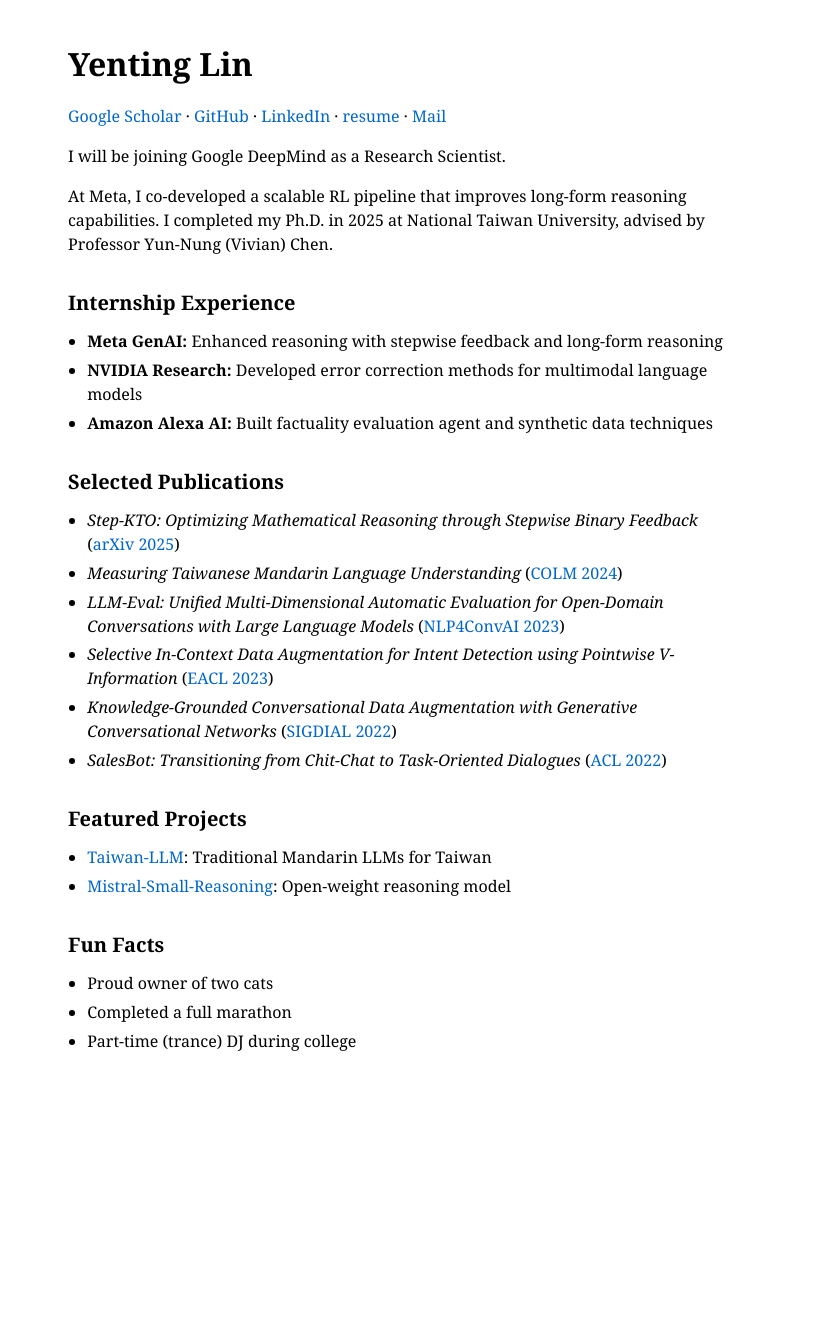
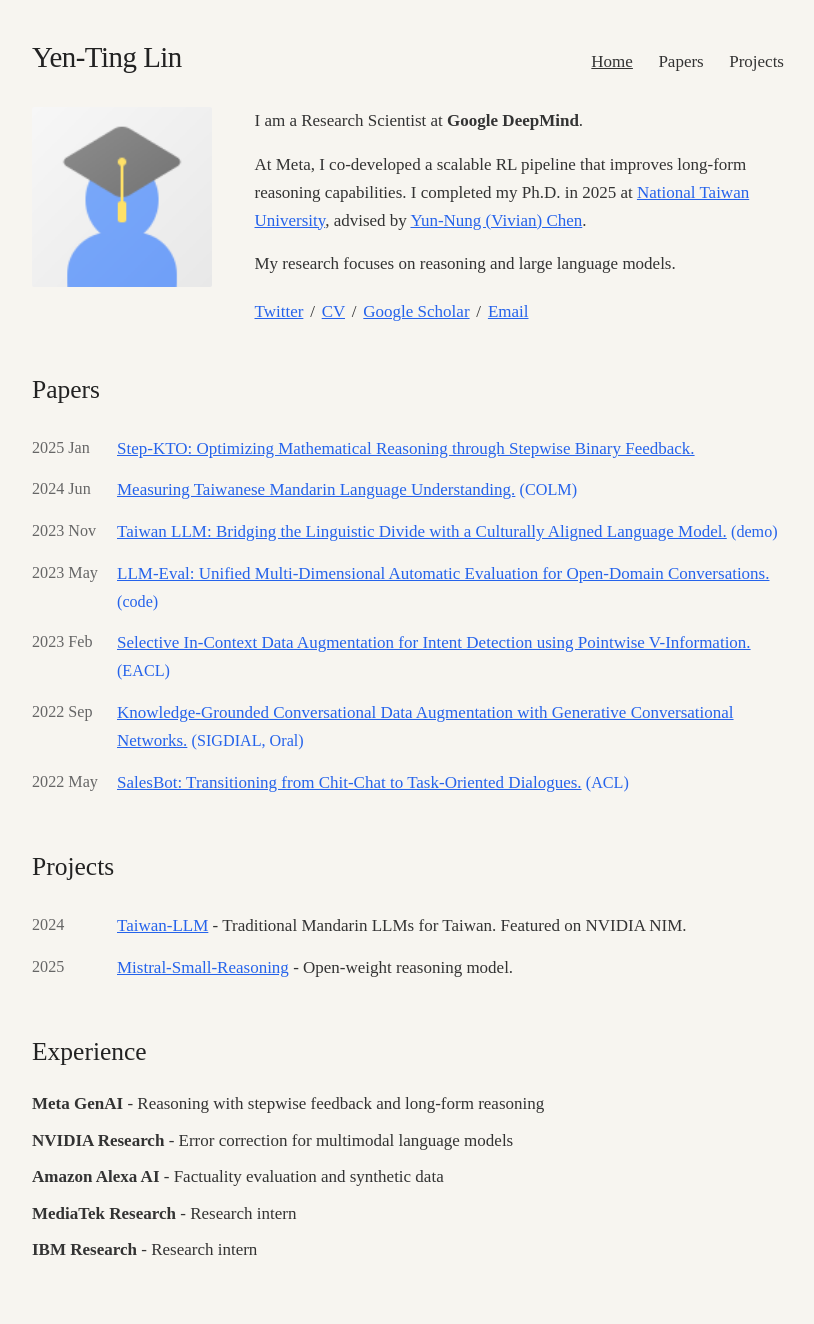
Before and after one commit to adamlin120/adamlin120.github.io, a Jekyll site: the page built from index.md, in a window 1280 px wide. Shown: the whole page, without its empty margins (232-1046 px from the left). Built offline with Jekyll 4.4.1, drawn with Linux system fonts in a browser that asks for light colours; our own code applies the rules of GitHub Pages for plain Markdown files; before the commit the page ends 1109 px from its top, so only the background shows below that.

Commit message:
Redesign website to match minimalist academic style

```diff
--- a/_layouts/homepage.html
+++ b/_layouts/homepage.html
@@ -1,142 +1,331 @@
 <!DOCTYPE html>
 <html lang="en">
-
 <head>
   <meta charset="UTF-8" />
   <meta name="viewport" content="width=device-width, initial-scale=1.0" />
-  <title>Yenting Lin</title>
+  <title>Yen-Ting Lin</title>
   <style>
-    /* ---- Global Typography & Colors ---- */
+    /* ---- Reset & Base ---- */
+    * {
+      margin: 0;
+      padding: 0;
+      box-sizing: border-box;
+    }
+
     html {
-      font-size: 16px;
+      font-size: 17px;
     }
 
     body {
-      margin: 0;
-      font-family: "Georgia", "Times New Roman", Times, serif;
-      background-color: #ffffff;
-      color: #000000;
-      line-height: 1.5;
+      font-family: "Times New Roman", Times, Georgia, serif;
+      background-color: #f7f5f0;
+      color: #333333;
+      line-height: 1.65;
     }
 
-    /* ---- Layout ---- */
-    .container {
-      max-width: 680px;
-      /* similar reading width */
+    /* ---- Header with Name + Navigation ---- */
+    header {
+      max-width: 820px;
       margin: 0 auto;
-      padding: 2.5rem 1.25rem;
+      padding: 2rem 2rem 1.5rem;
+      display: flex;
+      justify-content: space-between;
+      align-items: baseline;
     }
 
-    /* ---- Headings ---- */
-    h1 {
-      margin-top: 0;
-      margin-bottom: 1rem;
-      font-size: 2rem;
-      font-weight: 700;
+    .site-name {
+      font-size: 1.7rem;
+      font-weight: 400;
+      color: #222;
+      text-decoration: none;
+      letter-spacing: -0.5px;
     }
 
-    h2 {
-      margin: 2rem 0 0.7rem;
-      font-size: 1.25rem;
-      font-weight: 700;
+    nav {
+      display: flex;
+      gap: 1.5rem;
     }
 
-    /* ---- Links ---- */
-    a {
-      color: #0066cc;
-      /* default Safari/Chrome blue */
+    nav a {
+      color: #333;
+      text-decoration: none;
+      font-size: 1rem;
+    }
+
+    nav a:hover {
+      text-decoration: underline;
+    }
+
+    nav a.active {
+      text-decoration: underline;
+    }
+
+    /* ---- Main Container ---- */
+    .container {
+      max-width: 820px;
+      margin: 0 auto;
+      padding: 0 2rem 3rem;
+    }
+
+    /* ---- Hero Section ---- */
+    .hero {
+      display: flex;
+      gap: 2.5rem;
+      align-items: flex-start;
+      margin-bottom: 2.5rem;
+    }
+
+    .hero-image {
+      flex-shrink: 0;
+    }
+
+    .hero-image img {
+      width: 180px;
+      height: auto;
+      border-radius: 2px;
+    }
+
+    .hero-content {
+      flex: 1;
+    }
+
+    .hero-content p {
+      margin-bottom: 0.9rem;
+      color: #333;
+    }
+
+    .social-links {
+      margin-top: 1.2rem;
+    }
+
+    .social-links a {
+      color: #2563eb;
+      text-decoration: underline;
+    }
+
+    .social-links a:hover {
+      color: #1d4ed8;
+    }
+
+    .social-links .separator {
+      color: #333;
+      margin: 0 0.15rem;
+    }
+
+    /* ---- Section Headers ---- */
+    h2 {
+      font-size: 1.5rem;
+      font-weight: 400;
+      color: #222;
+      margin: 2.5rem 0 1rem;
+    }
+
+    /* ---- Papers Table ---- */
+    .papers-table {
+      width: 100%;
+      border-collapse: collapse;
+    }
+
+    .papers-table td {
+      padding: 0.4rem 0;
+      vertical-align: top;
+    }
+
+    .papers-table .date-col {
+      width: 85px;
+      color: #666;
+      font-size: 0.95rem;
+      padding-right: 1rem;
+    }
+
+    .papers-table .title-col a {
+      color: #2563eb;
+      text-decoration: underline;
+    }
+
+    .papers-table .title-col a:hover {
+      color: #1d4ed8;
+    }
+
+    .papers-table .links {
+      color: #2563eb;
+      font-size: 0.95rem;
+    }
+
+    .papers-table .links a {
+      color: #2563eb;
       text-decoration: none;
     }
 
+    .papers-table .links a:hover {
+      text-decoration: underline;
+    }
+
+    /* ---- General Links ---- */
+    a {
+      color: #2563eb;
+      text-decoration: underline;
+    }
+
     a:hover {
-      text-decoration: underline;
+      color: #1d4ed8;
     }
 
     /* ---- Lists ---- */
     ul {
-      padding-left: 1.2rem;
-      margin-top: 0.3rem;
+      list-style: none;
+      margin-top: 0.5rem;
     }
 
     ul li {
-      margin-bottom: 0.3rem;
+      margin-bottom: 0.5rem;
+      padding-left: 0;
     }
 
-    /* inline separators between anchor links */
-    .inline-links a:not(:last-child)::after {
-      content: " · ";
-      color: #000;
+    /* ---- Responsive ---- */
+    @media (max-width: 650px) {
+      .hero {
+        flex-direction: column;
+        align-items: flex-start;
+      }
+
+      .hero-image img {
+        width: 150px;
+      }
+
+      header {
+        flex-direction: column;
+        gap: 1rem;
+      }
+
+      nav {
+        gap: 1rem;
+      }
+
+      .papers-table .date-col {
+        width: 70px;
+        font-size: 0.85rem;
+      }
     }
   </style>
 </head>
+<body>
+  <!-- Header -->
+  <header>
+    <a href="/" class="site-name">Yen-Ting Lin</a>
+    <nav>
+      <a href="/" class="active">Home</a>
+      <a href="#papers">Papers</a>
+      <a href="#projects">Projects</a>
+    </nav>
+  </header>
 
-<body>
   <main class="container">
-    <!-- Name Header -->
-    <h1>Yenting Lin</h1>
+    <!-- Hero Section -->
+    <section class="hero">
+      <div class="hero-image">
+        <img src="/assets/img/avatar.png" alt="Yen-Ting Lin" />
+      </div>
+      <div class="hero-content">
+        <p>I am a Research Scientist at <strong>Google DeepMind</strong>.</p>
+        <p>
+          At Meta, I co-developed a scalable RL pipeline that improves long-form reasoning capabilities.
+          I completed my Ph.D. in 2025 at <a href="https://www.ntu.edu.tw/">National Taiwan University</a>,
+          advised by <a href="https://www.csie.ntu.edu.tw/~yvchen/">Yun-Nung (Vivian) Chen</a>.
+        </p>
+        <p>My research focuses on reasoning and large language models.</p>
+        <div class="social-links">
+          <a href="https://x.com/yentinglin56">Twitter</a>
+          <span class="separator">/</span>
+          <a href="./resume_Yenting_Lin.pdf">CV</a>
+          <span class="separator">/</span>
+          <a href="https://scholar.google.com/citations?user=UWOV0tYAAAAJ&hl=en">Google Scholar</a>
+          <span class="separator">/</span>
+          <a href="mailto:adamlin120@gmail.com">Email</a>
+        </div>
+      </div>
+    </section>
 
-    <!-- Profile links (Google Scholar, GitHub, etc.) -->
-    <div class="inline-links">
-      <a href="https://scholar.google.com/citations?user=UWOV0tYAAAAJ&hl=en">Google Scholar</a>
-      <a href="https://github.com/adamlin120">GitHub</a>
-      <a href="https://www.linkedin.com/in/yen-ting-lin-416732b3/">LinkedIn</a>
-      <a href="./resume_Yenting_Lin.pdf">resume</a>
-      <a href="javascript:void(0)" onclick="this.innerHTML = 'adamlin120 (at) gmail.com'">Mail</a>
-    </div>
+    <!-- Papers -->
+    <h2 id="papers">Papers</h2>
+    <table class="papers-table">
+      <tr>
+        <td class="date-col">2025 Jan</td>
+        <td class="title-col">
+          <a href="https://arxiv.org/pdf/2501.10799">Step-KTO: Optimizing Mathematical Reasoning through Stepwise Binary Feedback.</a>
+        </td>
+      </tr>
+      <tr>
+        <td class="date-col">2024 Jun</td>
+        <td class="title-col">
+          <a href="https://arxiv.org/abs/2403.20180">Measuring Taiwanese Mandarin Language Understanding.</a>
+          <span class="links">(<a href="https://arxiv.org/pdf/2403.20180.pdf">COLM</a>)</span>
+        </td>
+      </tr>
+      <tr>
+        <td class="date-col">2023 Nov</td>
+        <td class="title-col">
+          <a href="https://arxiv.org/abs/2311.17487">Taiwan LLM: Bridging the Linguistic Divide with a Culturally Aligned Language Model.</a>
+          <span class="links">(<a href="https://twllm.com">demo</a>)</span>
+        </td>
+      </tr>
+      <tr>
+        <td class="date-col">2023 May</td>
+        <td class="title-col">
+          <a href="http://arxiv.org/abs/2305.13711">LLM-Eval: Unified Multi-Dimensional Automatic Evaluation for Open-Domain Conversations.</a>
+          <span class="links">(<a href="https://github.com/MiuLab/LLM-Eval">code</a>)</span>
+        </td>
+      </tr>
+      <tr>
+        <td class="date-col">2023 Feb</td>
+        <td class="title-col">
+          <a href="https://aclanthology.org/2023.eacl-main.107/">Selective In-Context Data Augmentation for Intent Detection using Pointwise V-Information.</a>
+          <span class="links">(EACL)</span>
+        </td>
+      </tr>
+      <tr>
+        <td class="date-col">2022 Sep</td>
+        <td class="title-col">
+          <a href="https://aclanthology.org/2022.sigdial-1.3/">Knowledge-Grounded Conversational Data Augmentation with Generative Conversational Networks.</a>
+          <span class="links">(SIGDIAL, Oral)</span>
+        </td>
+      </tr>
+      <tr>
+        <td class="date-col">2022 May</td>
+        <td class="title-col">
+          <a href="https://aclanthology.org/2022.acl-long.425/">SalesBot: Transitioning from Chit-Chat to Task-Oriented Dialogues.</a>
+          <span class="links">(ACL)</span>
+        </td>
+      </tr>
+    </table>
 
-    <!-- Intro paragraph -->
-    <p>
-      I will be joining Google DeepMind as a Research Scientist.
-    </p>
-
-
-    <p>
-      At Meta, I co-developed a scalable RL pipeline that improves long-form reasoning capabilities.
-      I completed my Ph.D. in 2025 at National Taiwan University, advised by Professor Yun-Nung (Vivian) Chen.
-    </p>
+    <!-- Projects -->
+    <h2 id="projects">Projects</h2>
+    <table class="papers-table">
+      <tr>
+        <td class="date-col">2024</td>
+        <td class="title-col">
+          <a href="https://huggingface.co/collections/yentinglin/taiwan-llm-6523f5a2d6ca498dc3810f07">Taiwan-LLM</a> - Traditional Mandarin LLMs for Taiwan. Featured on NVIDIA NIM.
+        </td>
+      </tr>
+      <tr>
+        <td class="date-col">2025</td>
+        <td class="title-col">
+          <a href="https://huggingface.co/yentinglin/Mistral-Small-24B-Instruct-2501-reasoning">Mistral-Small-Reasoning</a> - Open-weight reasoning model.
+        </td>
+      </tr>
+    </table>
 
     <!-- Experience -->
-    <h2>Internship Experience</h2>
+    <h2>Experience</h2>
     <ul>
-      <li><strong>Meta GenAI:</strong> Enhanced reasoning with stepwise feedback and long-form reasoning</li>
-      <li><strong>NVIDIA Research:</strong> Developed error correction methods for multimodal language models</li>
-      <li><strong>Amazon Alexa AI:</strong> Built factuality evaluation agent and synthetic data techniques</li>
+      <li><strong>Meta GenAI</strong> - Reasoning with stepwise feedback and long-form reasoning</li>
+      <li><strong>NVIDIA Research</strong> - Error correction for multimodal language models</li>
+      <li><strong>Amazon Alexa AI</strong> - Factuality evaluation and synthetic data</li>
+      <li><strong>MediaTek Research</strong> - Research intern</li>
+      <li><strong>IBM Research</strong> - Research intern</li>
     </ul>
 
-    <!-- Selected Publications -->
-    <h2>Selected Publications</h2>
-    <ul>
-      <li><em>Step-KTO: Optimizing Mathematical Reasoning through Stepwise Binary Feedback</em> (<a
-          href="https://arxiv.org/pdf/2501.10799">arXiv 2025</a>)</li>
-      <li><em>Measuring Taiwanese Mandarin Language Understanding</em> (<a
-          href="https://arxiv.org/abs/2403.20180">COLM&nbsp;2024</a>)</li>
-      <li><em>LLM-Eval: Unified Multi-Dimensional Automatic Evaluation for Open-Domain Conversations with Large Language
-          Models</em> (<a href="https://aclanthology.org/2023.nlp4convai-1.5/">NLP4ConvAI&nbsp;2023</a>)</li>
-      <li><em>Selective In-Context Data Augmentation for Intent Detection using Pointwise V-Information</em> (<a
-          href="https://aclanthology.org/2023.eacl-main.107/">EACL&nbsp;2023</a>)</li>
-      <li><em>Knowledge-Grounded Conversational Data Augmentation with Generative Conversational Networks</em> (<a
-          href="https://aclanthology.org/2022.sigdial-1.3/">SIGDIAL&nbsp;2022</a>)</li>
-      <li><em>SalesBot: Transitioning from Chit-Chat to Task-Oriented Dialogues</em> (<a
-          href="https://aclanthology.org/2022.acl-long.425/">ACL&nbsp;2022</a>)</li>
-    </ul>
-
-    <!-- Featured Projects -->
-    <h2>Featured Projects</h2>
-    <ul>
-      <li><a href="https://huggingface.co/collections/yentinglin/taiwan-llm-6523f5a2d6ca498dc3810f07">Taiwan-LLM</a>:
-        Traditional Mandarin LLMs for Taiwan</li>
-      <li><a href="https://x.com/yentinglin56/status/1891371623837544859">Mistral-Small-Reasoning</a>: Open-weight
-        reasoning model</li>
-    </ul>
-
-    <!-- Fun Facts -->
-    <h2>Fun Facts</h2>
-    <ul>
-      <li>Proud owner of two cats</li>
-      <li>Completed a full marathon</li>
-      <li>Part-time (trance) DJ during college</li>
-    </ul>
   </main>
 </body>
-
 </html>
```
